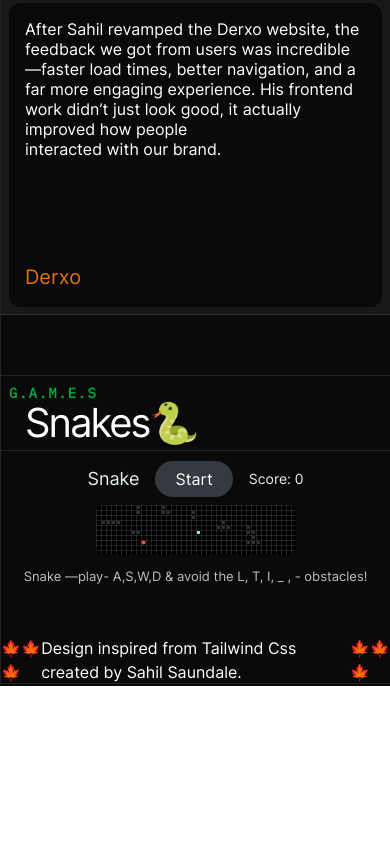
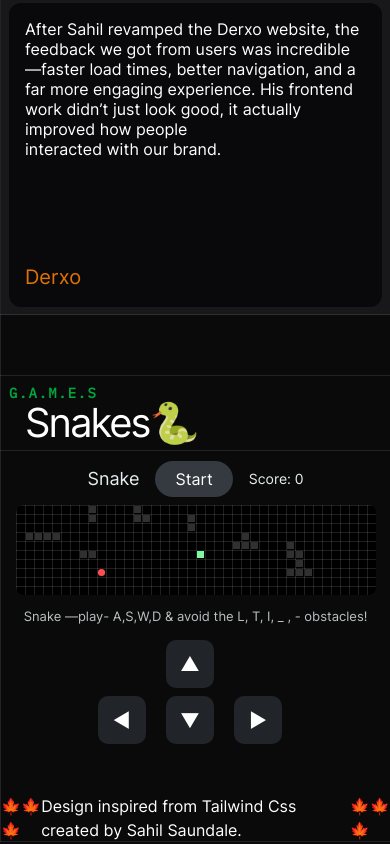
Before and after one commit to root-pik4chu/tailwind_portfolio, a React (Vite) app: page / in a window 390 px wide. Shown: the part 4165-5009 px from the top of the page. Before the commit the page ends 4851 px from the top, so only its background shows below. Built offline with nearby package versions, Linux system fonts and the light colour scheme.

Commit message:
game buttons

```diff
--- a/src/Components/Game/snake/SnakeGame_1.jsx
+++ b/src/Components/Game/snake/SnakeGame_1.jsx
@@ -16,15 +16,23 @@ export default function SnakeGame_1() {
   const intervalRef = useRef(null);
 
   const [cellSize, setCellSize] = useState(10);
-
+  const isMobile = window.innerWidth < 768;
   // Responsive resize
   useEffect(() => {
     function handleResize() {
-      const w = window.innerWidth * 0.57;
-      const h = window.innerHeight * 0.9;
-      const newCell = Math.floor(Math.min(w / baseCols, h / baseRows));
-      setCellSize(newCell);
-    }
+  const isMobile = window.innerWidth < 768;
+
+  const w = isMobile
+    ? window.innerWidth * 0.95   // almost full width on mobile
+    : window.innerWidth * 0.57;  // same desktop behavior
+
+  const h = isMobile
+    ? window.innerHeight * 0.65  // taller game area on mobile
+    : window.innerHeight * 0.9;
+
+  const newCell = Math.floor(Math.min(w / baseCols, h / baseRows));
+  setCellSize(newCell);
+}
     handleResize();
     window.addEventListener("resize", handleResize);
     return () => window.removeEventListener("resize", handleResize);
@@ -216,9 +224,25 @@ export default function SnakeGame_1() {
       ctx.fillText("Game Over — press Start", width / 2, height / 2);
     }
   }
-
+  function moveDir(next) {
+  const d = dirRef.current;
+  if (next === "up" && d.y !== 1) dirRef.current = { x: 0, y: -1 };
+  if (next === "down" && d.y !== -1) dirRef.current = { x: 0, y: 1 };
+  if (next === "left" && d.x !== 1) dirRef.current = { x: -1, y: 0 };
+  if (next === "right" && d.x !== -1) dirRef.current = { x: 1, y: 0 };
+}
   useEffect(() => draw(), [score, running, cellSize]);
-
+  const btnStyle = {
+  height: 48,
+  width: 48,
+  borderRadius: 10,
+  border: "none",
+  background: "#212529",
+  color: "#fff",
+  fontSize: 18,
+  fontWeight: 600,
+  cursor: "pointer",
+};
   return (
     <div
       style={{
@@ -266,6 +290,30 @@ export default function SnakeGame_1() {
       <p style={{ marginTop: 12, opacity: 0.8, fontSize: 13 }}>
         Snake —play- A,S,W,D & avoid the L, T, I, _ , - obstacles!
       </p>
+
+        {isMobile && (
+  <div
+    style={{
+      marginTop: 14,
+      display: "grid",
+      gridTemplateColumns: "60px 60px 60px",
+      gap: 8,
+      justifyContent: "center",
+      userSelect: "none",
+    }}
+  >
+    <div />
+    <button onClick={() => moveDir("up")} style={btnStyle}>▲</button>
+    <div />
+
+    <button onClick={() => moveDir("left")} style={btnStyle}>◀</button>
+    <button onClick={() => moveDir("down")} style={btnStyle}>▼</button>
+    <button onClick={() => moveDir("right")} style={btnStyle}>▶</button>
+  </div>
+)}
+
+
+
     </div>
   );
 }
```
